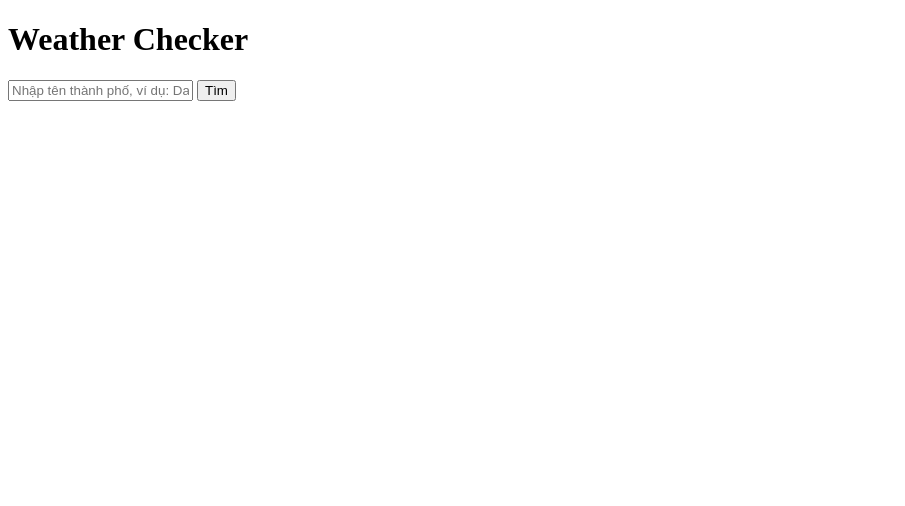
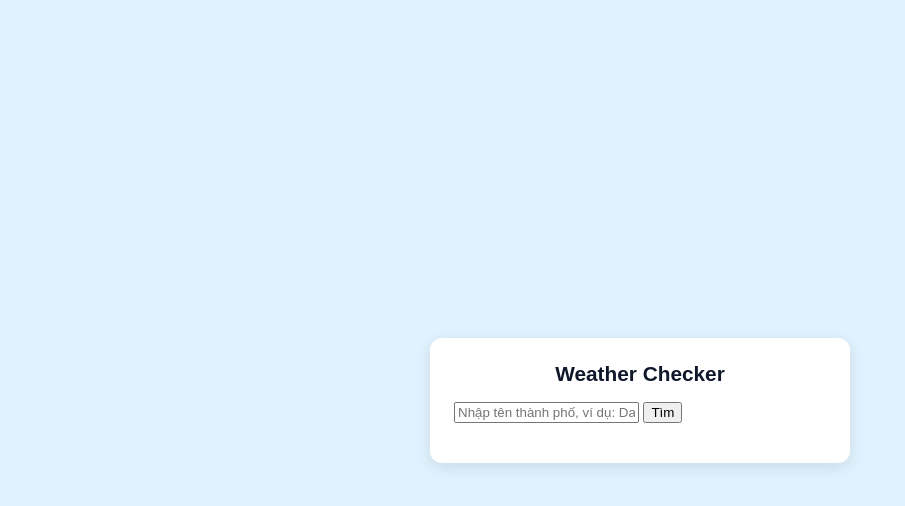
Before and after one commit to nvanbao/weather-checker, a plain HTML site: page index.html in a window 1280 px wide. Shown: the whole page, without its empty margins (0-905 px from the left). Drawn offline with Linux system fonts and the light colour scheme.

Commit message:
style: add page and card styles

```diff
--- a/index.html
+++ b/index.html
@@ -4,6 +4,7 @@
   <meta charset="UTF-8">
   <meta name="viewport" content="width=device-width, initial-scale=1.0">
   <title>Weather Checker</title>
+  <link rel="stylesheet" href="style.css">
 </head>
 <body>
   <main class="card">
--- /dev/null
+++ b/style.css
@@ -0,0 +1,30 @@
+* {
+  box-sizing: border-box;
+}
+
+body {
+  margin: 0;
+  min-height: 100vh;
+  display: flex;
+  align-items: center;
+  justify-content: center;
+  background: #e0f2fe;
+  font-family: Arial, sans-serif;
+}
+
+.card {
+  width: 100%;
+  max-width: 420px;
+  margin: 16px;
+  padding: 24px;
+  background: #ffffff;
+  border-radius: 12px;
+  box-shadow: 0 4px 16px rgba(0, 0, 0, 0.1);
+}
+
+h1 {
+  margin: 0 0 16px;
+  font-size: 1.3rem;
+  text-align: center;
+  color: #0f172a;
+}
```
